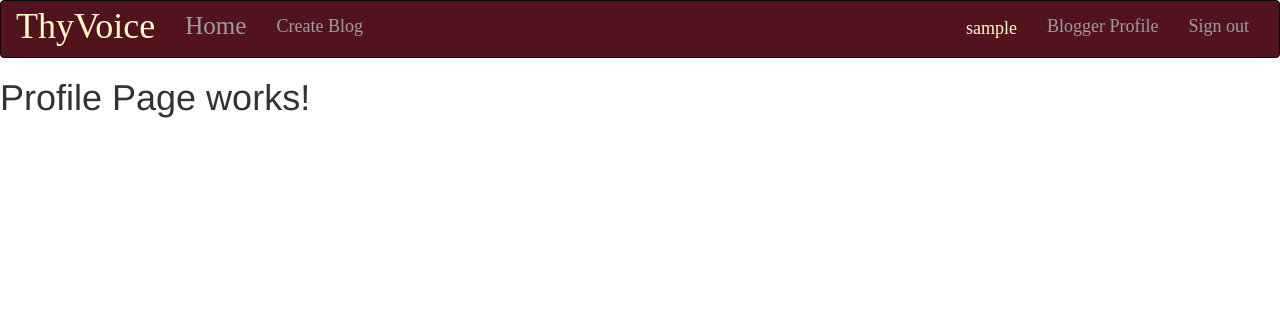
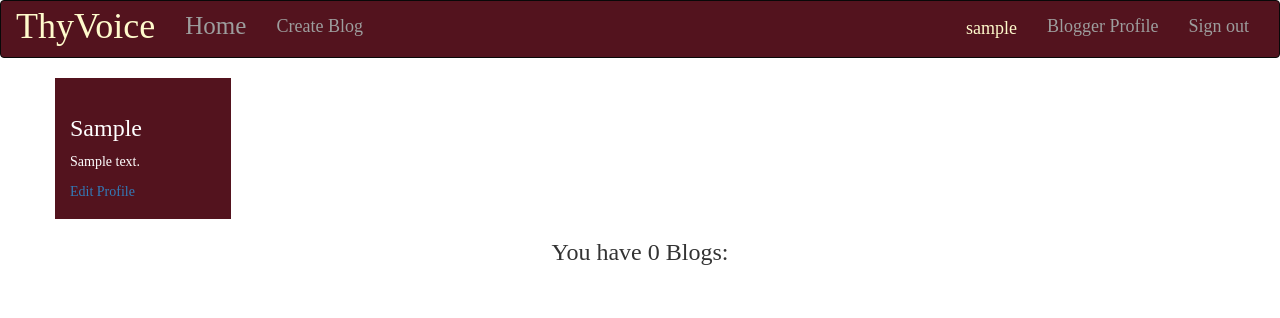
Before and after one commit to benie254/ThyVoice, a Flask app: the page made by app/templates/profile/profile.html in a window 1280 px wide. Shown: the top 318 px of the page. Run offline with Flask 2, Linux system fonts and the light colour scheme; the first user in the database is signed in; tables that the repository leaves empty hold one stand-in row (Sample ...); data that the repository does not hold is empty; some libraries are stand-ins or nearby versions.

Commit message:
update profile template with logic for displaying user profile and user posts.

```diff
--- a/app/templates/profile/profile.html
+++ b/app/templates/profile/profile.html
@@ -7,5 +7,49 @@
 {% endblock %}
 
 {%block content%}
-<h1>Profile Page works!</h1>
+
+
+<div class="container" id="profile-container">
+    <div class="row">
+
+<!--        to display username-->
+        <div class="col-md-4" style="background-color:#53131E;color:white;padding-top:1.5%;padding-bottom:1.5%;width:15%;margin-right:15%;font-family: 'Cinzel';">
+            <h3>
+                {{ user.username | capitalize }}
+            </h3>
+
+
+<!--            display user bio-->
+
+            {% if user.bio %}
+            <p style="font-family:'Secular One'">
+                {{ user.bio }}
+            </p>
+            {% else %}
+            <p style="font-family:'Secular One'">
+                {{ user.username | capitalize }} has no bio.
+            </p>
+            {% endif %}
+
+            {% if user == current_user %}
+          <a href="{{ url_for('main.update_profile',uname=user.username) }}" style="margin-top:1.5%;font-family:'Secular One'">
+            Edit Profile
+          </a>
+          {% endif %}
+        </div>
+    </div>
+    {% if current_user %}
+        <h3 class="text-center" style="font-family:'Secular One';">You have {{user.blogs.count()}} Blogs:</h3>
+        {% for i in user_blogs%}
+        <div class="pitches text-center" style="margin-top:2.5%;">
+            <h5 style="font-family: 'Cinzel'">Title: {{i.blog_title}}</h5>
+            <h6 style="font-family: 'Secular One';"><span style="font-family: 'Cinzel'">Message:</span> {{i.blog_content}}</h6>
+        </div>
+
+        {%endfor%}
+    {%else%}
+        <h3>You have ) posts</h3>
+    {%endif%}
+</div>
+
 {%endblock%}
```
